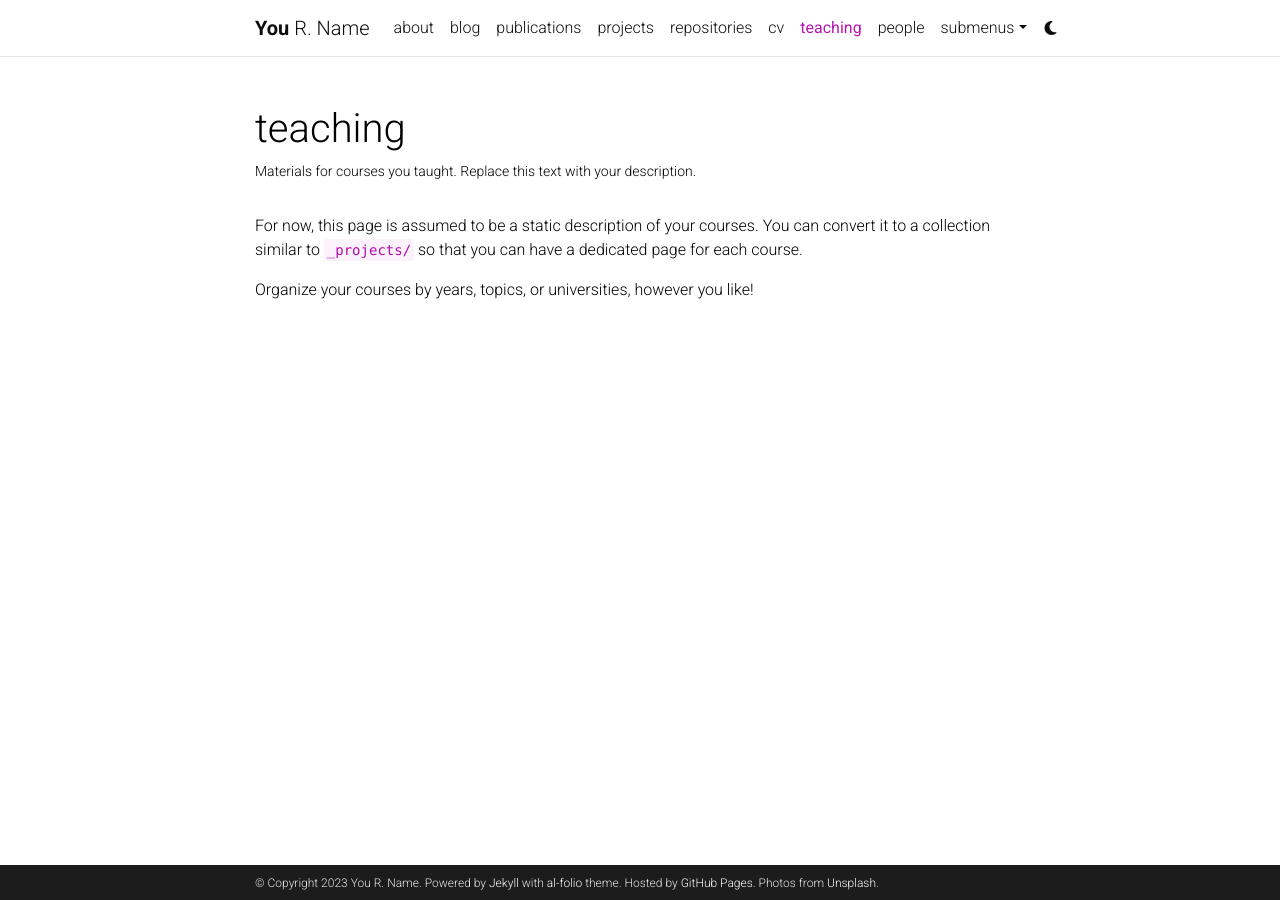
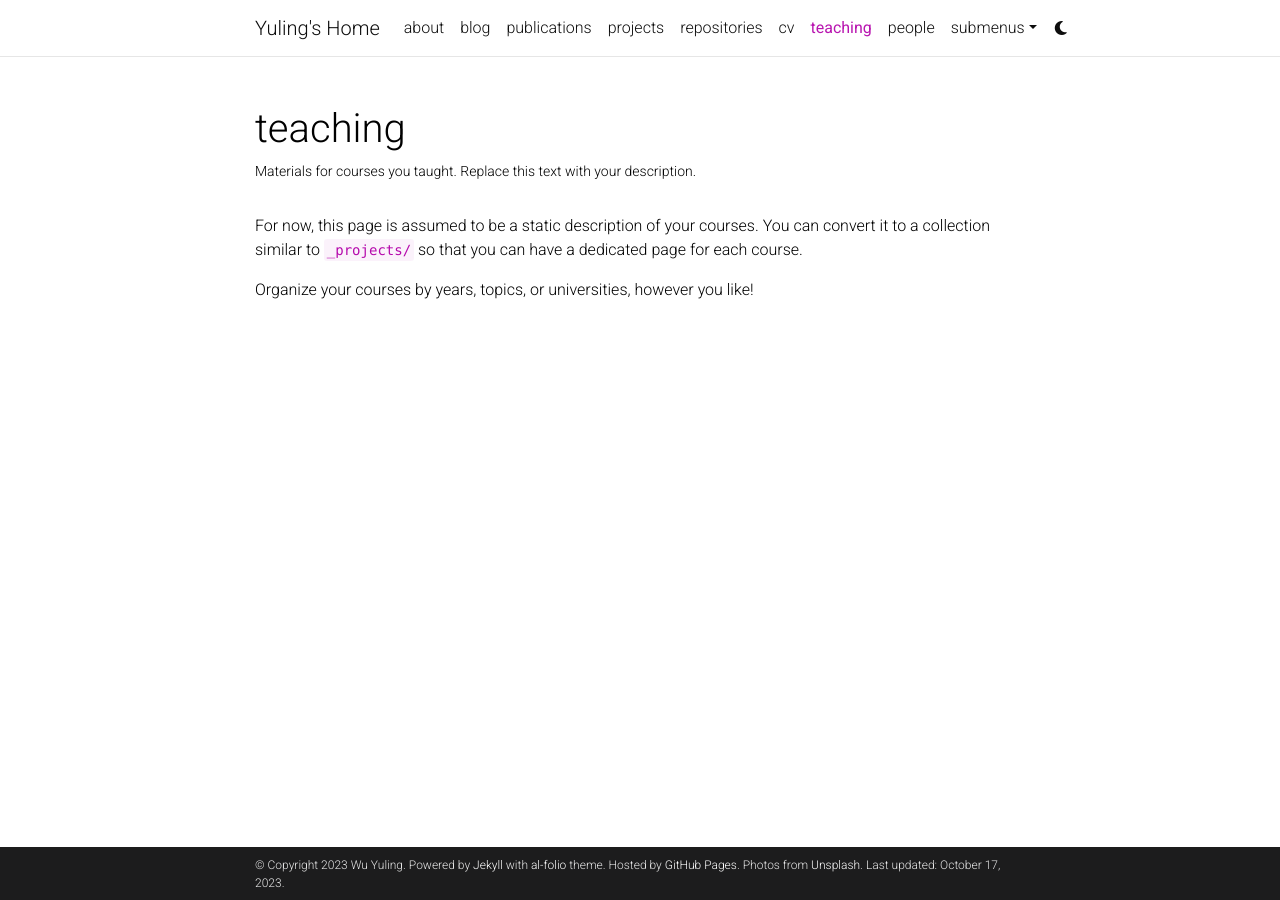
Before and after one commit to Coco233333/Coco233333.github.io, a Jekyll site: the page built from _pages/teaching.md, in a window 1280 px wide. Built offline with Jekyll 4.4.1, drawn with Linux system fonts in a browser that asks for light colours; comment, search, counter and statistics services are not loaded; a style sheet for code colours, icons or effects is not loaded.

Commit message:
Update _config.yml

```diff
--- a/_config.yml
+++ b/_config.yml
@@ -2,11 +2,11 @@
 # Site settings
 # -----------------------------------------------------------------------------
 
-title: blank # the website title (if blank, full name will be used instead)
-first_name: You
-middle_name: R.
-last_name: Name
-email: you@example.com
+title: Yuling's Home # the website title (if blank, full name will be used instead)
+first_name: Wu
+middle_name:
+last_name: Yuling
+email: yulingwuscu@163.com
 description: > # the ">" symbol means to ignore newlines until "footer_text:"
   A simple, whitespace theme for academics. Based on [*folio](https://github.com/bogoli/-folio) design.
 footer_text: >
@@ -16,11 +16,11 @@ footer_text: >
 keywords: jekyll, jekyll-theme, academic-website, portfolio-website  # add your own keywords or leave empty
 
 lang: en # the language of your site (for example: en, fr, cn, ru, etc.)
-icon: ⚛️  # the emoji used as the favicon (alternatively, provide image name in /assets/img/)
+icon: 👩‍🎓  # the emoji used as the favicon (alternatively, provide image name in /assets/img/)
 
 url: https://Coco233333.github.io # the base hostname & protocol for your site
 baseurl:  # the subpath of your site, e.g. /blog/
-last_updated: false # set to true if you want to display last updated in the footer
+last_updated: true # set to true if you want to display last updated in the footer
 impressum_path:  # set to path to include impressum link in the footer, use the same path as permalink in a page, helps to conform with EU GDPR
 
 # -----------------------------------------------------------------------------
```
